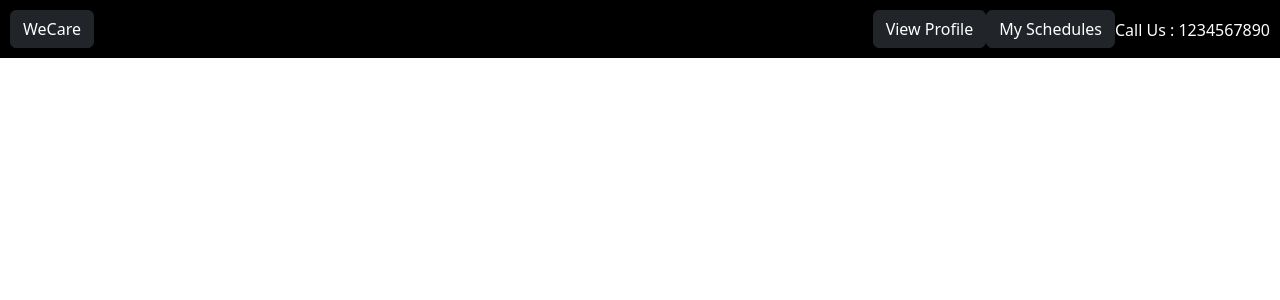
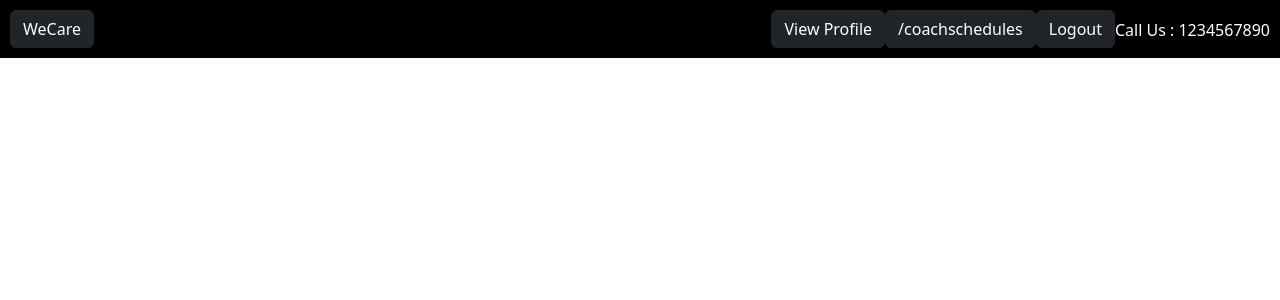
Before and after one commit to Allmight-p/LearnReactJs, a React (Create React App) app in the folder we-care-project/: page /coachhome in a window 1280 px wide. Shown: the top 300 px of the page. Built offline with nearby package versions, Linux system fonts and the light colour scheme.

Commit message:
Update HeaderComponent.jsx

```diff
--- a/we-care-project/src/Components/HeaderComponent.jsx
+++ b/we-care-project/src/Components/HeaderComponent.jsx
@@ -1,17 +1,20 @@
-import { useState } from "react";
+
+import { useDispatch } from "react-redux";
 import { Navigate,useNavigate } from "react-router-dom";
-import {useDispatch} from "react-redux"
+import { Logout } from "../Actions/Action";
+
 
 const Header = ({Schedule = "", Profile = "", LoggedIn = false, setdisplayProfile}) =>{
+    const navigate = useNavigate();
     const dispatch = useDispatch();
-    const navigate = useNavigate();
     return(
-        <nav style={{backgroundColor:"black", padding:"10px", marginBottom:"5%"}}><button className="btn btn-dark" onClick={() => {navigate("/")}}>WeCare</button>
+        <nav style={{backgroundColor:"black", padding:"10px", marginBottom:"5%"}}><button className="btn btn-dark" onClick={() => {navigate("/home")}}>WeCare</button>
         <span style={{float: "right", color:"white"}} className="navbar-text">Call Us : 1234567890</span>
         {LoggedIn ?
         <>
-        <button style={{float: "right"}} className="btn btn-dark" onClick={() => {setdisplayProfile(false); navigate(Schedule)}} >My Schedules</button>
-        <button style={{float: "right"}} className="btn btn-dark" onClick={() => {setdisplayProfile(true); navigate(Profile) }} >View Profile</button>
+        <button style={{float: "right"}} className="btn btn-dark" onClick={() => {LoggedIn = false; dispatch(Logout()); navigate("/home")}}>Logout</button>
+        <button style={{float: "right"}} className="btn btn-dark" onClick={() => {Schedule === "/coachschedules" ? setdisplayProfile("Schedule") : setdisplayProfile("Appointment"); navigate(Schedule)}} >{Schedule === "/coachschedules" ? Schedule : "MyAppointments"}</button>
+        <button style={{float: "right"}} className="btn btn-dark" onClick={() => {setdisplayProfile("Viewprofile"); navigate(Profile) }} >View Profile</button>
         </> : <></>}
         </nav>
     )
```
